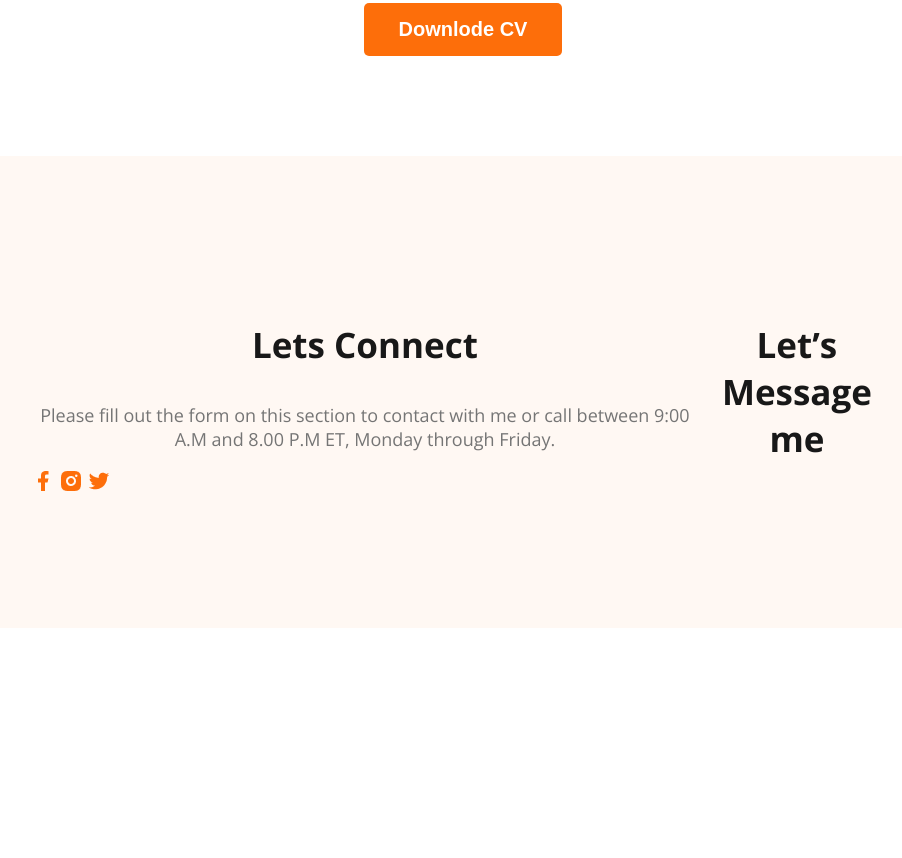
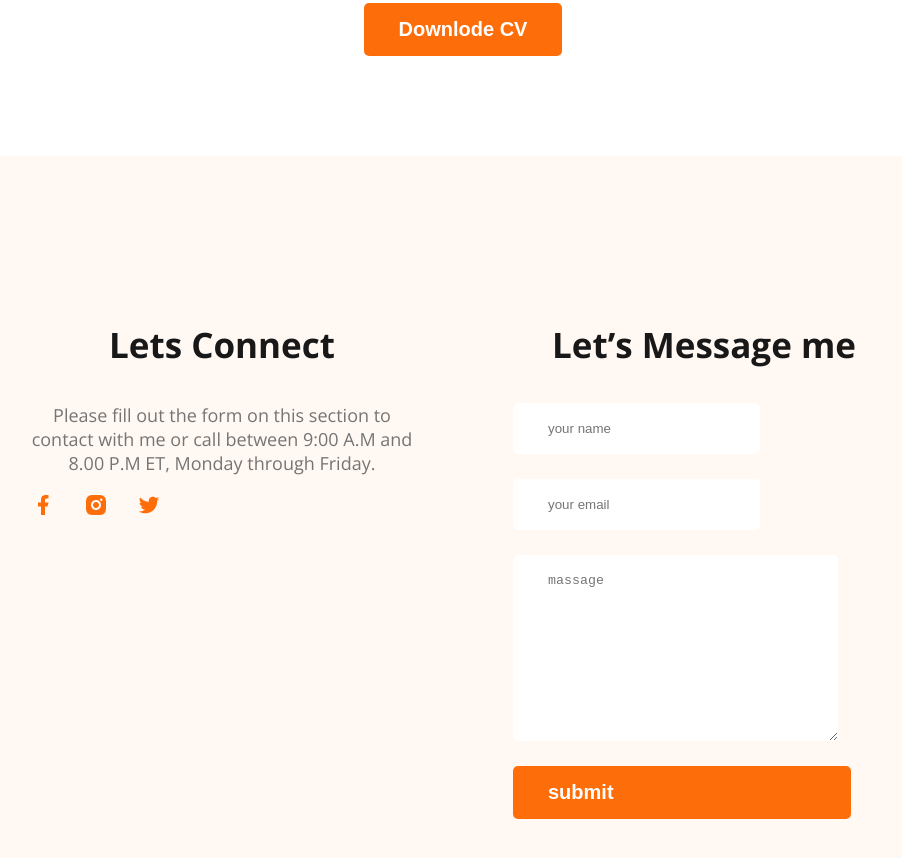
Before and after one commit to Anik98B/webdevoloper-portpolio, a plain HTML site: page index.html in a window 1280 px wide. Shown: the part 3072-3930 px from the top of the page, without its empty margins (177-1079 px from the left). Before the commit the page ends 3708 px from the top, so only its background shows below. Drawn offline with nearby package versions, Linux system fonts and the light colour scheme.

Commit message:
finished footer section with contact form

```diff
--- a/index.html
+++ b/index.html
@@ -171,6 +171,12 @@
 
         <div class="footer-column">
             <h3 class="section-title">Let’s Message me</h3>
+            <form class="contact" action="">
+                <input type="text" placeholder="your name">
+                <input type="email" name="" placeholder="your email" id="">
+                <textarea name="" placeholder="massage" id="" cols="30" rows="10"></textarea>
+                <input class="btn-primary" text="submit" value="submit">
+            </form>
         </div>
 
     </footer>
--- a/styels/portpolio.css
+++ b/styels/portpolio.css
@@ -184,7 +184,27 @@ main section {
 /* footer style */
 footer{
     display: flex;
+    gap: 100px;
     background: #FFF8F3;
     margin-top: 100px;
     padding: 130px 200px;
 }
+
+.footer-column{
+    width: 50%;
+}
+
+.social-link a{
+    margin-right: 25px;
+}
+
+.contact input[type="text"], .contact input[type="email"],
+textarea{
+    display: block;
+    margin-bottom: 25px;
+    padding: 18px 35px;
+    color: #757575;
+    border-radius: 5px;
+    background: #FFF;
+    border: 0px;
+}
```
